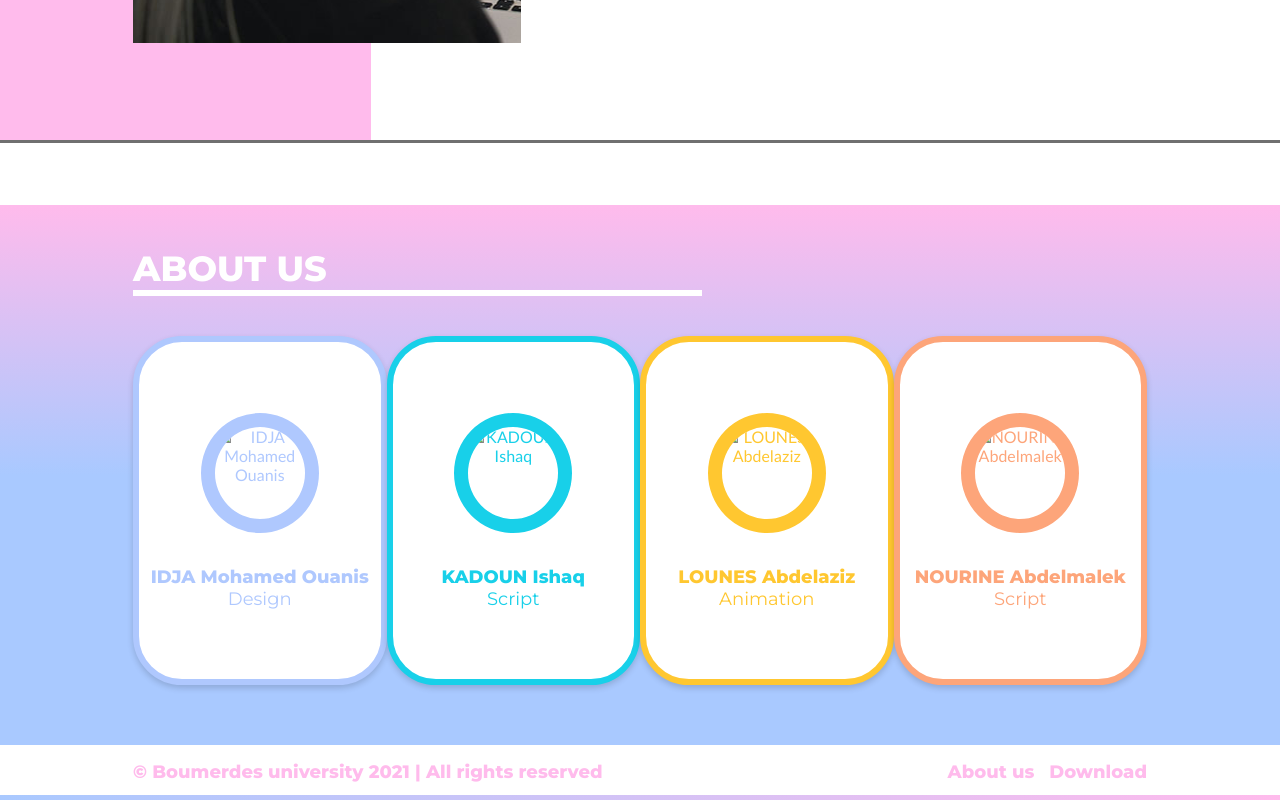
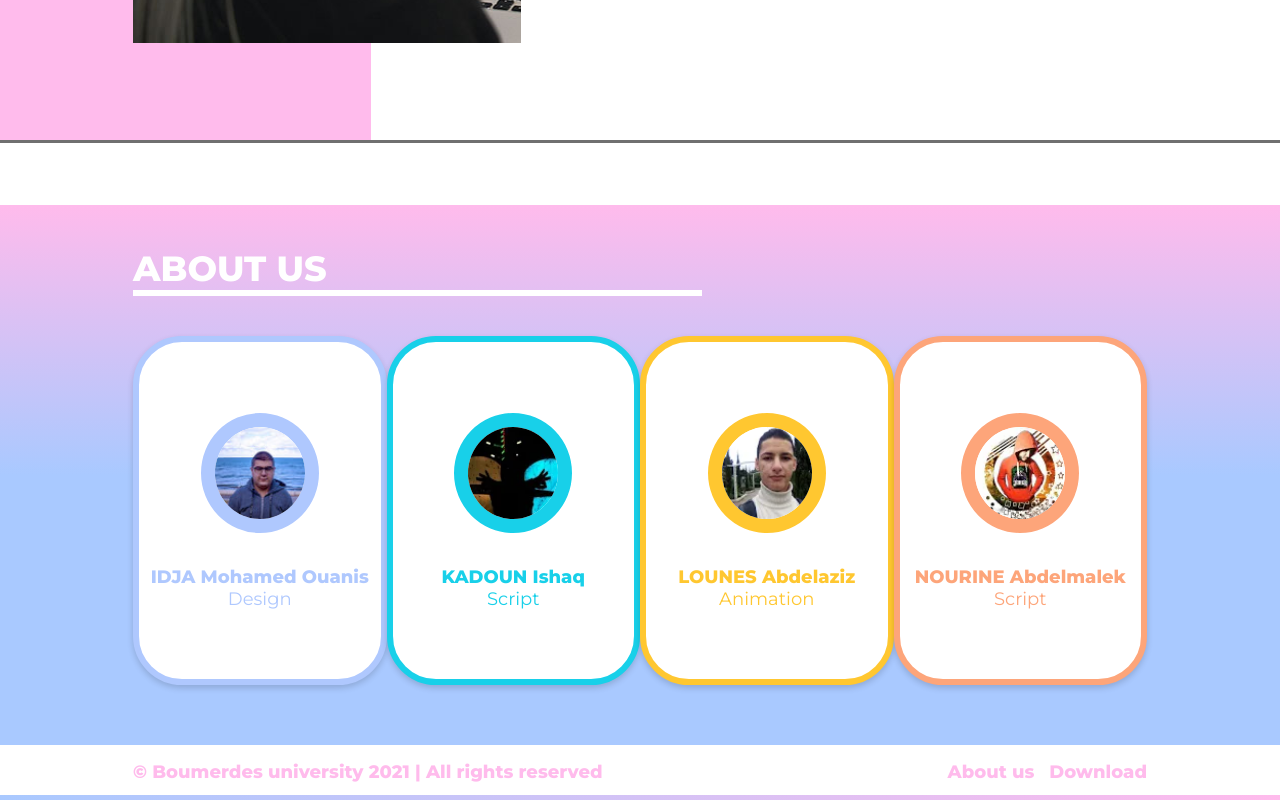
Before and after one commit to rouanis5/lpdwi_sass, a plain HTML site: page index.html in a window 1280 px wide. Shown: the part 1449-2249 px from the top of the page. Drawn offline with Linux system fonts and the light colour scheme; the site is published under a folder, as on GitHub Pages, so addresses that start at the root find nothing.

Commit message:
Update index.html

```diff
--- a/index.html
+++ b/index.html
@@ -39,7 +39,7 @@
                     <div class="break"></div>
                 </div>
                 <div id="headerImg" class="img">
-                    <img src="/images/img1.png" alt="succeded man holds a laptop">
+                    <img src="images/img1.png" alt="succeded man holds a laptop">
                 </div>
             </div>
         </div>
@@ -87,28 +87,28 @@
             </div>
             <div class="flex">
                 <div class="card">
-                    <img src="/images/profiles/per1.jpg" alt="IDJA Mohamed Ouanis">
+                    <img src="images/profiles/per1.jpg" alt="IDJA Mohamed Ouanis">
                     <div>
                         <h3>IDJA Mohamed Ouanis</h3>
                         <h4>Design</h4>
                     </div>
                 </div>
                 <div class="card">
-                    <img src="/images/profiles/per2.jpg" alt="KADOUN Ishaq">
+                    <img src="images/profiles/per2.jpg" alt="KADOUN Ishaq">
                     <div>
                         <h3>KADOUN Ishaq</h3>
                         <h4>Script</h4>
                     </div>
                 </div>
                 <div class="card">
-                    <img src="/images/profiles/per3.jpg" alt="LOUNES Abdelaziz">
+                    <img src="images/profiles/per3.jpg" alt="LOUNES Abdelaziz">
                     <div>
                         <h3>LOUNES Abdelaziz</h3>
                         <h4>Animation</h4>
                     </div>
                 </div>
                 <div class="card">
-                    <img src="/images/profiles/per4.jpg" alt="NOURINE Abdelmalek">
+                    <img src="images/profiles/per4.jpg" alt="NOURINE Abdelmalek">
                     <div>
                         <h3>NOURINE Abdelmalek</h3>
                         <h4>Script</h4>
@@ -125,6 +125,6 @@
             </div>
         </div>
     </footer>
-    <script src="/js/main.js"></script>
+    <script src="js/main.js"></script>
 </body>
 </html>
```
